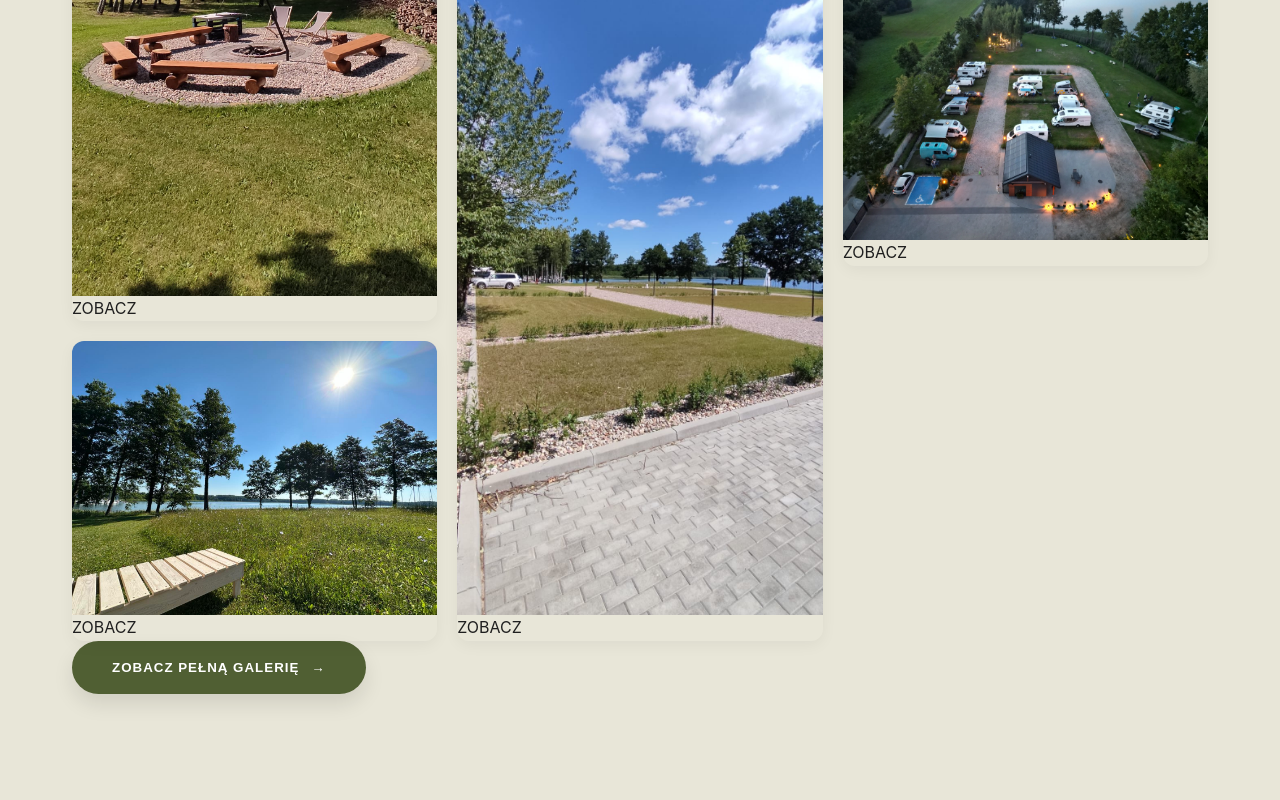
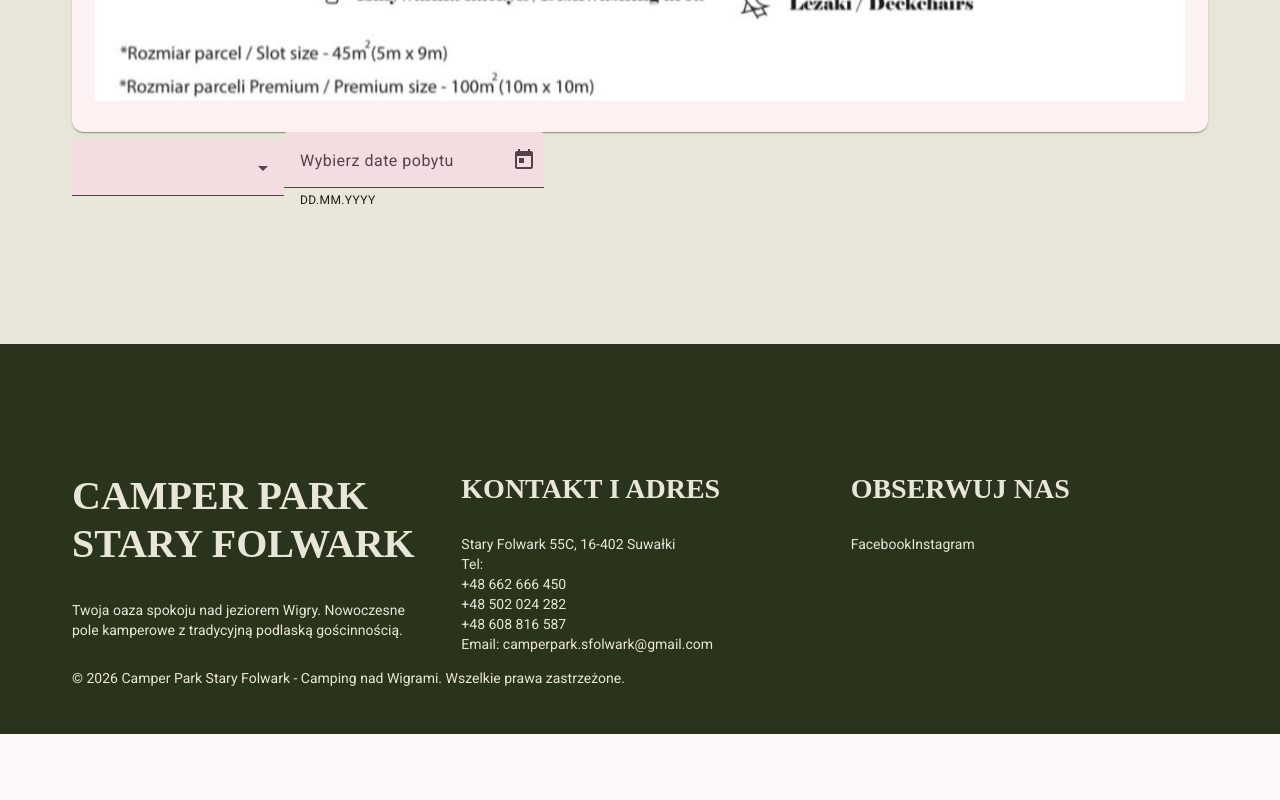
Before and after one commit to 01szak/cp-web-app, an Angular app: page /reservation in a window 1280 px wide. Before the commit this address led to /. Shown: the part 1560-2360 px from the top of the page. After the commit the page ends 2294 px from the top, so only its background shows below. Built offline with nearby package versions, Linux system fonts and the light colour scheme.

Commit message:
add angular material / create new page / create first form inputs + add form restrictions for datePicker wip

```diff
--- a/package.json
+++ b/package.json
@@ -12,10 +12,12 @@
   "private": true,
   "packageManager": "npm@10.8.2",
   "dependencies": {
+    "@angular/cdk": "^21.2.14",
     "@angular/common": "^21.2.9",
     "@angular/compiler": "^21.2.9",
     "@angular/core": "^21.2.9",
     "@angular/forms": "^21.2.9",
+    "@angular/material": "^21.2.14",
     "@angular/platform-browser": "^21.2.9",
     "@angular/platform-server": "^21.2.9",
     "@angular/router": "^21.2.9",
--- a/src/app/app.config.ts
+++ b/src/app/app.config.ts
@@ -1,11 +1,24 @@
-import { ApplicationConfig, provideBrowserGlobalErrorListeners } from '@angular/core';
+import { ApplicationConfig, PLATFORM_ID, provideBrowserGlobalErrorListeners } from '@angular/core';
 import { provideRouter } from '@angular/router';
 
 import { routes } from './app.routes';
 import { provideClientHydration, withEventReplay } from '@angular/platform-browser';
+import { MAT_DATE_LOCALE, provideNativeDateAdapter } from '@angular/material/core';
+import { isPlatformBrowser } from '@angular/common';
 
 export const appConfig: ApplicationConfig = {
   providers: [
+    {
+      provide: MAT_DATE_LOCALE,
+      useFactory: (platformId: Object) => {
+        if (isPlatformBrowser(platformId)) {
+          return localStorage.getItem('locale') || 'pl-PL';
+        }
+        return 'pl-PL';
+      },
+      deps: [PLATFORM_ID],
+    },
+    provideNativeDateAdapter(),
     provideBrowserGlobalErrorListeners(),
     provideRouter(routes),
     provideClientHydration(withEventReplay()),
--- a/src/app/app.routes.ts
+++ b/src/app/app.routes.ts
@@ -3,11 +3,18 @@ import { Routes } from '@angular/router';
 export const routes: Routes = [
   {
     path: '',
-    loadComponent: () => import('./features/landing/pages/landing-page.component')
-      .then(m => m.LandingPageComponent)
+    loadComponent: () =>
+      import('./features/landing/pages/landing-page.component')
+        .then((m) => m.LandingPageComponent),
+  },
+  {
+    path: 'reservation',
+    loadComponent: () =>
+      import('./features/reservation/reservation-page/reservation-page.component')
+        .then((m) => m.ReservationPageComponent),
   },
   {
     path: '**',
-    redirectTo: ''
-  }
+    redirectTo: '',
+  },
 ];
--- a/src/app/core/services/translation.service.ts
+++ b/src/app/core/services/translation.service.ts
@@ -24,6 +24,7 @@ export class TranslationService {
     this.currentLang.set(lang);
     if (isPlatformBrowser(this.platformId)) {
       localStorage.setItem('lang', lang);
+      localStorage.setItem('locale', lang);
     }
   }
 
--- /dev/null
+++ b/src/app/features/reservation/reservation-page/reservation-page.component.ts
@@ -0,0 +1,156 @@
+import { Component, signal } from '@angular/core';
+import { FooterComponent } from '../../../shared/components/footer/footer.component';
+import { NavbarComponent } from '../../../shared/components/navbar/navbar.component';
+import { SectionComponent } from '../../../shared/components/section/section.component';
+import {MatOption, MatSelect, MatSuffix } from '@angular/material/select';
+import { MatCard } from '@angular/material/card';
+import { MatFormField, MatLabel, MatHint} from '@angular/material/form-field';
+import {
+  MatDatepickerToggle,
+  MatDateRangeInput,
+  MatDateRangePicker,
+  MatEndDate,
+  MatStartDate,
+} from '@angular/material/datepicker';
+import {ReactiveFormsModule } from '@angular/forms';
+import { form, FormField, required } from '@angular/forms/signals';
+import { MatIcon } from '@angular/material/icon';
+
+@Component({
+  selector: 'app-reservation-page',
+  imports: [
+    FooterComponent,
+    NavbarComponent,
+    SectionComponent,
+    MatSelect,
+    MatOption,
+    MatCard,
+    MatFormField,
+    MatLabel,
+    MatHint,
+    MatDatepickerToggle,
+    ReactiveFormsModule,
+    FormField,
+    MatDateRangeInput,
+    MatDateRangePicker,
+    MatStartDate,
+    MatEndDate,
+    MatSuffix,
+  ],
+  template: `
+    <app-navbar></app-navbar>
+    <main>
+      <app-section>
+        <mat-card>
+          <img class="map-image" src="/camperpark-map.jpg" alt="camper-park-map" />
+        </mat-card>
+        <form>
+          <mat-form-field>
+            <mat-select aria-label="camper place select" [formField]="reservationForm.camperPlace">
+              @for (cp of camperPlaces; track cp) {
+                <mat-option value="cp">{{ cp }}</mat-option>
+              }
+            </mat-select>
+          </mat-form-field>
+
+          <mat-form-field>
+            <mat-label>Wybierz date pobytu</mat-label>
+            <mat-date-range-input [dateFilter]="occupiedDateFilter" [rangePicker]="dp">
+              <input
+                matStartDate
+                (dateChange)="onStartDateChange($event.value)"
+                [formField]="reservationForm.checkinDate"
+              />
+              <input
+                matEndDate
+                (dateChange)="onEndDateChange($event.value)"
+                [formField]="reservationForm.checkoutDate"
+              />
+            </mat-date-range-input>
+            <mat-hint>DD.MM.YYYY</mat-hint>
+            <mat-datepicker-toggle matIconSuffix [for]="dp"></mat-datepicker-toggle>
+            <mat-date-range-picker #dp></mat-date-range-picker>
+          </mat-form-field>
+        </form>
+      </app-section>
+    </main>
+    <app-footer></app-footer>
+  `,
+  styles: `
+    .background {
+      width: 100%;
+      height: 100%;
+      max-height: 700px;
+      max-width: 400px;
+      background: white;
+      padding: 3px;
+      border-radius: 12px;
+    }
+
+    .map-image {
+      width: 100%;
+      height: 100%;
+      object-fit: contain;
+      clip-path: inset(2%);
+    }
+  `,
+})
+export class ReservationPageComponent {
+  //TODO get the data from the backend
+  protected camperPlaces: string[] = ['1', '2', '3'];
+  protected reservationModel = signal<{
+    camperPlace: string;
+    checkinDate: Date | null;
+    checkoutDate: Date | null;
+  }>({
+    camperPlace: '',
+    checkinDate: null,
+    checkoutDate: null,
+  });
+  protected reservationForm = form(this.reservationModel, (schema) => {
+    required(schema);
+  });
+
+  private selectedStartDate: Date | null = null;
+  private selectedEndDate: Date | null = null;
+
+  protected occupiedDateFilter = (d: Date | null): boolean => {
+    //TODO get the data from the backend
+    const date = d || new Date();
+    const day = date.getDay();
+    return day !== 0 && day !== 6;
+  };
+
+  protected onStartDateChange(value: Date | null) {
+    this.selectedStartDate = value;
+    this.validateDateRange();
+  }
+
+  protected onEndDateChange(value: Date | null) {
+    this.selectedEndDate = value;
+    this.validateDateRange();
+  }
+
+  protected validateDateRange() {
+    if (!this.selectedEndDate || !this.selectedStartDate) return;
+
+    const msInDay = 1000 * 60 * 60 * 24;
+    const daysBetween = Math.round(
+      (this.selectedEndDate.getTime() - this.selectedStartDate.getTime()) / msInDay,
+    );
+
+    for (let i = 0; i <= daysBetween; i++) {
+      const checkingDate = new Date(this.selectedStartDate);
+      checkingDate.setDate(checkingDate.getDate() + i);
+
+      if (!this.occupiedDateFilter(checkingDate)) {
+        const maxValidDate = new Date(checkingDate);
+        maxValidDate.setDate(checkingDate.getDate() - 1);
+        this.reservationModel.update((r) => ({ ...r, checkoutDate: maxValidDate }));
+        //TODO add alert warning about changed date
+        return;
+      }
+    }
+    return;
+  }
+}
--- a/src/app/shared/components/navbar/navbar.component.ts
+++ b/src/app/shared/components/navbar/navbar.component.ts
@@ -1,32 +1,57 @@
 import { Component, HostListener, inject } from '@angular/core';
 import { CommonModule } from '@angular/common';
 import { TranslationService, Language } from '../../../core/services/translation.service';
+import { RouterLink } from '@angular/router';
 
 @Component({
   selector: 'app-navbar',
   standalone: true,
-  imports: [CommonModule],
+  imports: [CommonModule, RouterLink],
   template: `
-    <nav class="navbar" [class.navbar--hidden]="isScrolledDown && !isMobileMenuOpen" [class.navbar--scrolled]="!isAtTop" role="navigation" aria-label="Menu główne">
+    <nav
+      class="navbar"
+      [class.navbar--hidden]="isScrolledDown && !isMobileMenuOpen"
+      [class.navbar--scrolled]="!isAtTop"
+      role="navigation"
+      aria-label="Menu główne"
+    >
       <div class="container navbar__container">
         <div class="navbar__logo">
           <a (click)="scrollTo('top')" style="cursor: pointer;">STARY FOLWARK</a>
         </div>
 
-        <ul class="navbar__links" [class.navbar__links--active]="isMobileMenuOpen" [attr.aria-expanded]="isMobileMenuOpen">
-          <li class="navbar__item"><a (click)="scrollTo('about')" class="navbar__link">{{ ts.t.nav.about }}</a></li>
-          <li class="navbar__item"><a (click)="scrollTo('opinions')" class="navbar__link">{{ ts.t.nav.opinions }}</a></li>
-          <li class="navbar__item"><a (click)="scrollTo('location')" class="navbar__link">{{ ts.t.nav.location }}</a></li>
-          <li class="navbar__item"><a (click)="scrollTo('contact')" class="navbar__link">{{ ts.t.nav.contact }}</a></li>
+        <ul
+          class="navbar__links"
+          [class.navbar__links--active]="isMobileMenuOpen"
+          [attr.aria-expanded]="isMobileMenuOpen"
+        >
+          <li class="navbar__item">
+            <a (click)="scrollTo('about')" class="navbar__link">{{ ts.t.nav.about }}</a>
+          </li>
+          <li class="navbar__item">
+            <a (click)="scrollTo('opinions')" class="navbar__link">{{ ts.t.nav.opinions }}</a>
+          </li>
+          <li class="navbar__item">
+            <a (click)="scrollTo('location')" class="navbar__link">{{ ts.t.nav.location }}</a>
+          </li>
+          <li class="navbar__item">
+            <a (click)="scrollTo('contact')" class="navbar__link">{{ ts.t.nav.contact }}</a>
+          </li>
 
           <li class="navbar__item navbar__language-switcher">
-            <button (click)="ts.setLanguage('pl')" [class.active]="ts.currentLang() === 'pl'">PL</button>
+            <button (click)="ts.setLanguage('pl')" [class.active]="ts.currentLang() === 'pl'">
+              PL
+            </button>
             <span class="divider">|</span>
-            <button (click)="ts.setLanguage('en')" [class.active]="ts.currentLang() === 'en'">EN</button>
+            <button (click)="ts.setLanguage('en')" [class.active]="ts.currentLang() === 'en'">
+              EN
+            </button>
           </li>
 
           <li class="navbar__item navbar__item--cta">
-            <button class="btn-primary" (click)="scrollTo('contact')" aria-label="Zarezerwuj miejsce">{{ ts.t.nav.book }}</button>
+            <button class="btn-primary" [routerLink]="['/reservation']" aria-label="Zarezerwuj miejsce">
+              {{ ts.t.nav.book }}
+            </button>
           </li>
         </ul>
 
@@ -35,14 +60,19 @@ import { TranslationService, Language } from '../../../core/services/translation
           (click)="toggleMobileMenu()"
           [class.navbar__hamburger--active]="isMobileMenuOpen"
           [attr.aria-label]="isMobileMenuOpen ? 'Zamknij menu' : 'Otwórz menu'"
-          [attr.aria-controls]="'navbar-links'">
+          [attr.aria-controls]="'navbar-links'"
+        >
           <span></span><span></span><span></span>
         </button>
       </div>
     </nav>
-    <div class="navbar-overlay" [class.navbar-overlay--active]="isMobileMenuOpen" (click)="toggleMobileMenu()"></div>
+    <div
+      class="navbar-overlay"
+      [class.navbar-overlay--active]="isMobileMenuOpen"
+      (click)="toggleMobileMenu()"
+    ></div>
   `,
-  styleUrls: ['./navbar.component.scss']
+  styleUrls: ['./navbar.component.scss'],
 })
 export class NavbarComponent {
   ts = inject(TranslationService);
@@ -84,7 +114,7 @@ export class NavbarComponent {
 
         window.scrollTo({
           top: offsetPosition,
-          behavior: 'smooth'
+          behavior: 'smooth',
         });
       }
     }
--- a/src/index.html
+++ b/src/index.html
@@ -1,19 +1,34 @@
 <!doctype html>
 <html lang="pl">
   <head>
-  <meta charset="utf-8">
+    <meta charset="utf-8" />
     <title>Camper Park Stary Folwark | Pole Kamperowe i Namiotowe nad Wigrami</title>
-  <base href="/">
-  <meta name="viewport" content="width=device-width, initial-scale=1">
-  <meta name="description" content="Odkryj najlepszy Camper Park na Suwalszczyźnie. Komfortowe parcele dla kamperów, pole namiotowe i nowoczesne zaplecze nad samym jeziorem Wigry. Zarezerwuj swój odpoczynek w naturze!">
-  <meta name="keywords" content="camper park, stary folwark, pole namiotowe suwalszczyzna, camping wigry, caravaning polska, noclegi stary folwark, jezioro wigry">
-  <link rel="icon" type="image/x-icon" href="favicon.ico">
+    <base href="/" />
+    <meta name="viewport" content="width=device-width, initial-scale=1" />
+    <meta
+      name="description"
+      content="Odkryj najlepszy Camper Park na Suwalszczyźnie. Komfortowe parcele dla kamperów, pole namiotowe i nowoczesne zaplecze nad samym jeziorem Wigry. Zarezerwuj swój odpoczynek w naturze!"
+    />
+    <meta
+      name="keywords"
+      content="camper park, stary folwark, pole namiotowe suwalszczyzna, camping wigry, caravaning polska, noclegi stary folwark, jezioro wigry"
+    />
+    <link rel="icon" type="image/x-icon" href="favicon.ico" />
+    <link rel="preconnect" href="https://fonts.googleapis.com" />
+    <link rel="preconnect" href="https://fonts.gstatic.com" crossorigin />
+    <link
+      href="https://fonts.googleapis.com/css2?family=Roboto:wght@300;400;500&display=swap"
+      rel="stylesheet"
+    />
+    <link href="https://fonts.googleapis.com/icon?family=Material+Icons" rel="stylesheet" />
   </head>
   <!-- Google tag (gtag.js) -->
   <script async src="https://www.googletagmanager.com/gtag/js?id=G-PCBM6VPSM9"></script>
   <script>
     window.dataLayer = window.dataLayer || [];
-  function gtag(){dataLayer.push(arguments);}
+    function gtag() {
+      dataLayer.push(arguments);
+    }
     gtag('js', new Date());
 
     gtag('config', 'G-PCBM6VPSM9');
--- a/src/styles.scss
+++ b/src/styles.scss
@@ -1,6 +1,44 @@
+// Include theming for Angular Material with `mat.theme()`.
+// This Sass mixin will define CSS variables that are used for styling Angular Material
+// components according to the Material 3 design spec.
+// Learn more about theming and how to use it for your application's
+// custom components at https://material.angular.dev/guide/theming
+@use '@angular/material' as mat;
 @use './styles/variables' as *;
 @use './styles/layout' as *;
 @use './styles/typography' as *;
+
+html {
+  height: 100%;
+  @include mat.theme(
+    (
+      color: (
+        primary: mat.$rose-palette,
+        tertiary: mat.$red-palette,
+      ),
+      typography: Roboto,
+      density: 0,
+    )
+  );
+}
+
+body {
+  // Default the application to a light color theme. This can be changed to
+  // `dark` to enable the dark color theme, or to `light dark` to defer to the
+  // user's system settings.
+  color-scheme: light;
+
+  // Set a default background, font and text colors for the application using
+  // Angular Material's system-level CSS variables. Learn more about these
+  // variables at https://material.angular.dev/guide/system-variables
+  background-color: var(--mat-sys-surface);
+  color: var(--mat-sys-on-surface);
+  font: var(--mat-sys-body-medium);
+
+  // Reset the user agent margin.
+  margin: 0;
+  height: 100%;
+}
 
 * {
   box-sizing: border-box;
```
Also changed, not shown: public/camperpark-map.jpg (added), 1 other file (tests, documents, lock files or other folders). Lines whose indentation alone changed are shown as unchanged.
